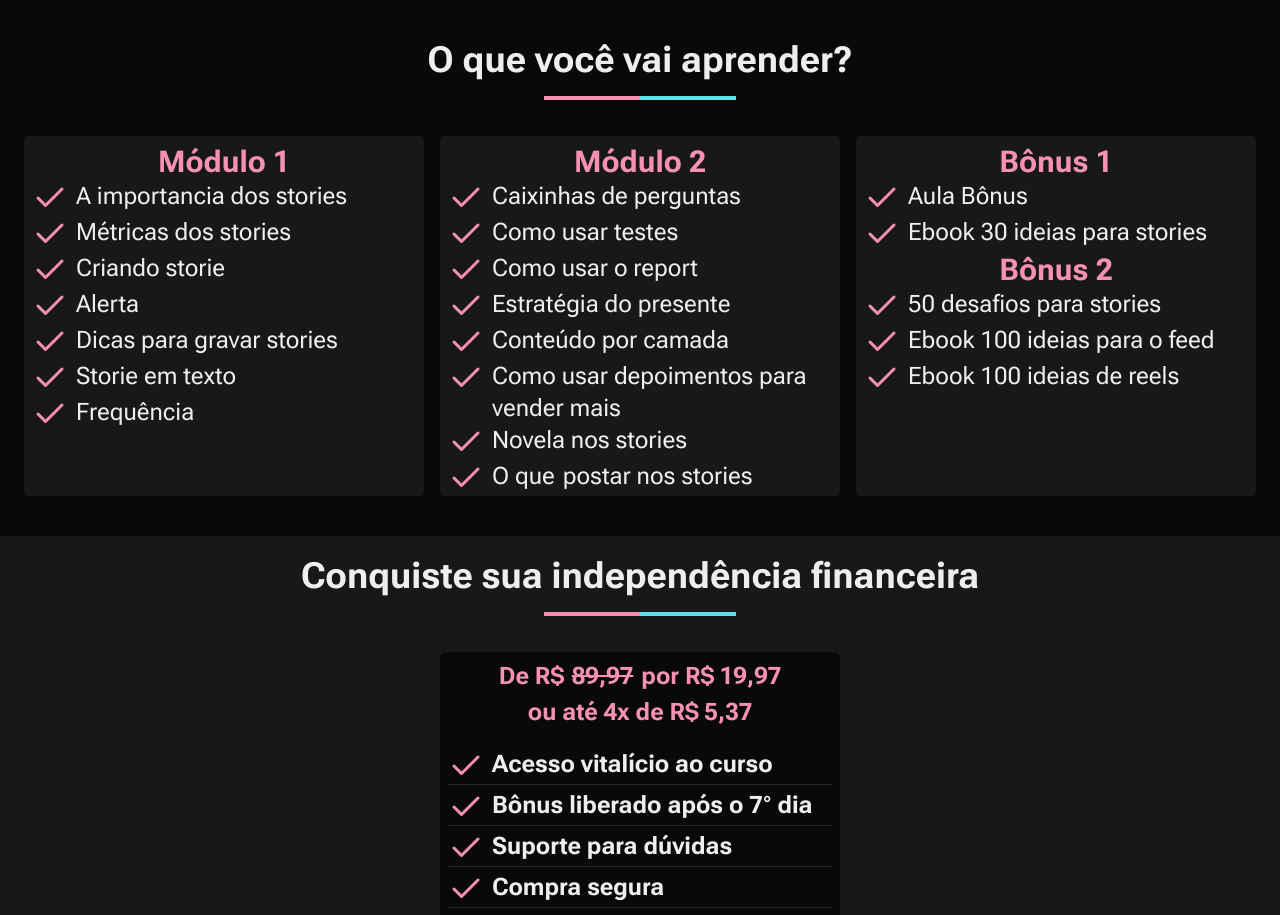
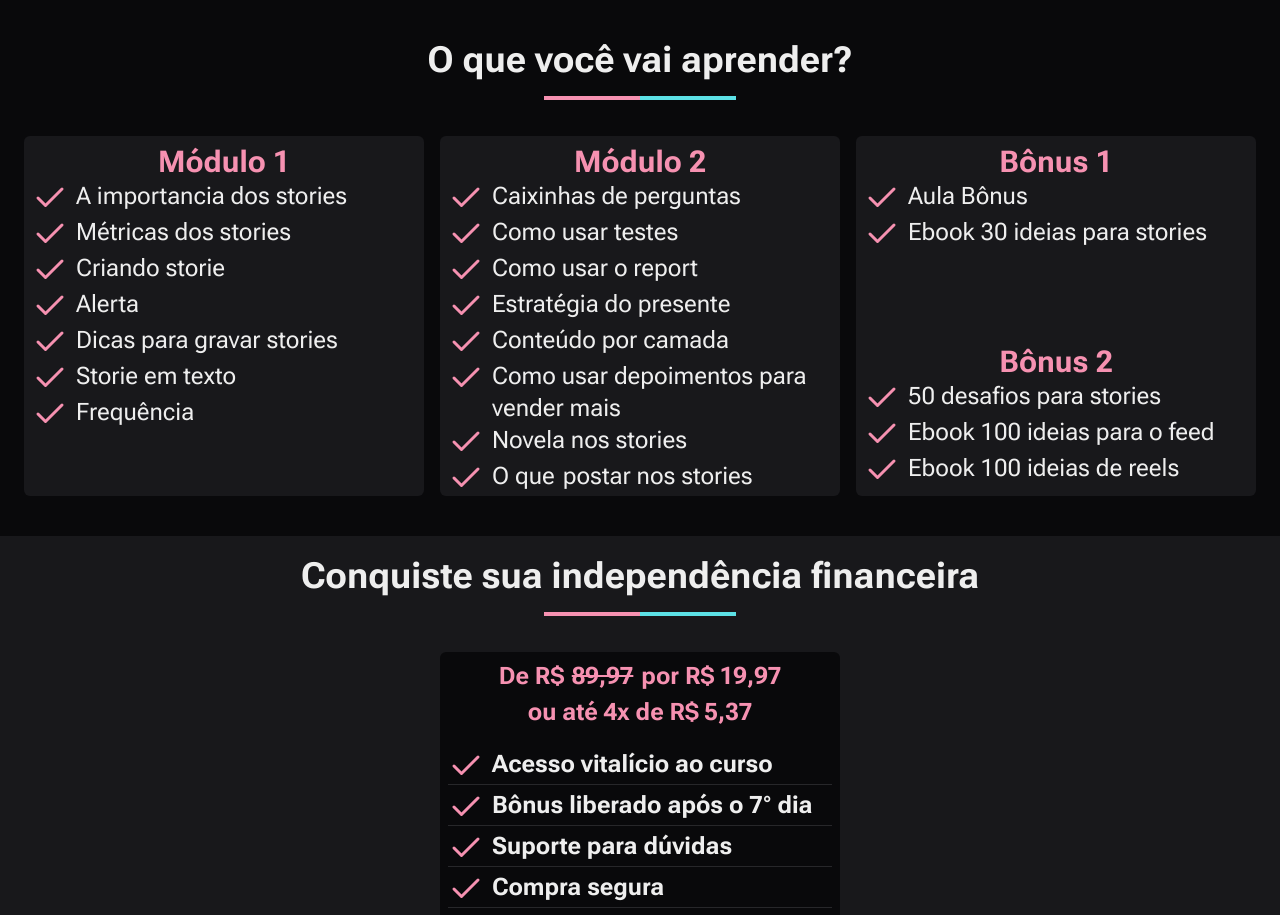
Before and after one commit to SandroFernandesRosal/catalogo-elisaartes, a Next.js app: page / in a window 1280 px wide. Shown: the part 980-1895 px from the top of the page. Built offline with nearby package versions, Linux system fonts and the light colour scheme.

Commit message:
style: estilização

```diff
--- a/src/components/about.tsx
+++ b/src/components/about.tsx
@@ -86,7 +86,8 @@ export default function About() {
           </span>
         </li>
 
-        <li className="bg-bgdarksecondary w-[80%] max-w-[400px] h-[360px] rounded-md flex flex-col p-2 ">
+        <li className="bg-bgdarksecondary w-[80%] max-w-[400px] h-[360px] rounded-md flex flex-col p-2 justify-between ">
+          <div>
             <h1 className="flex justify-center text-3xl font-bold text-primarypink">
               Bônus 1
             </h1>
@@ -98,7 +99,8 @@ export default function About() {
               <Check className="text-primarypink flex-2" size={36} />
               <span className="flex-1">Ebook 30 ideias para stories</span>
             </span>
-
+          </div>
+          <div>
             <h1 className="flex justify-center text-3xl font-bold text-primarypink">
               Bônus 2
             </h1>
@@ -114,6 +116,7 @@ export default function About() {
               <Check className="text-primarypink flex-2" size={36} />
               <span className="flex-1">Ebook 100 ideias de reels</span>
             </span>
+          </div>
         </li>
       </ul>
     </section>
```
Lines whose indentation alone changed are shown as unchanged.
